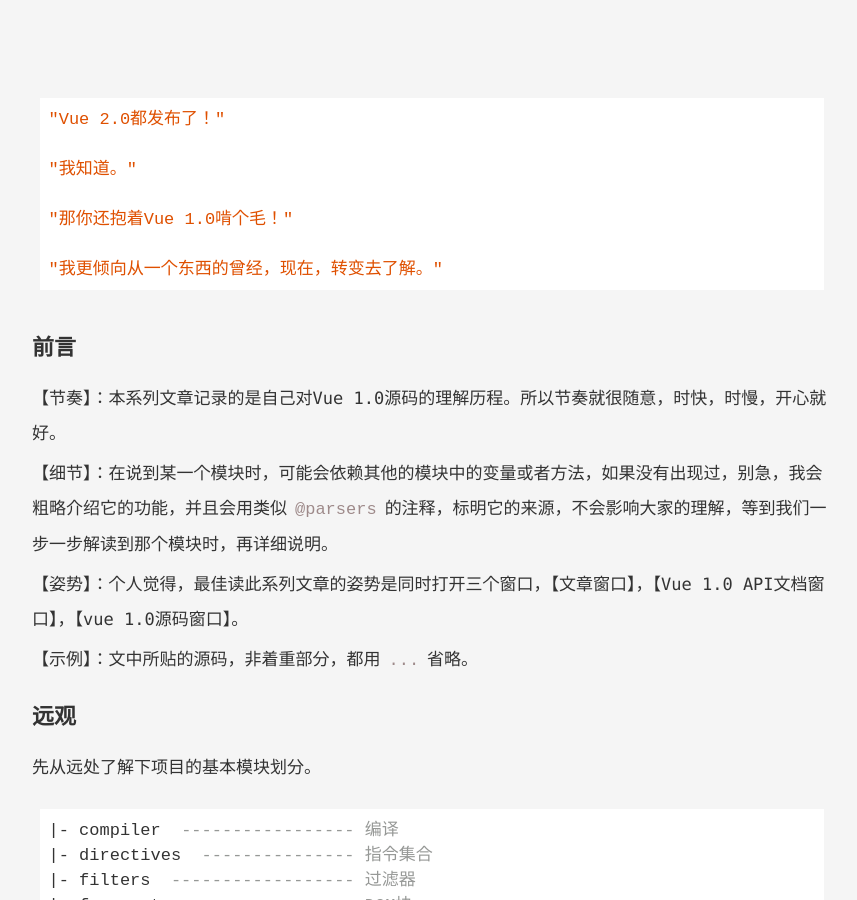
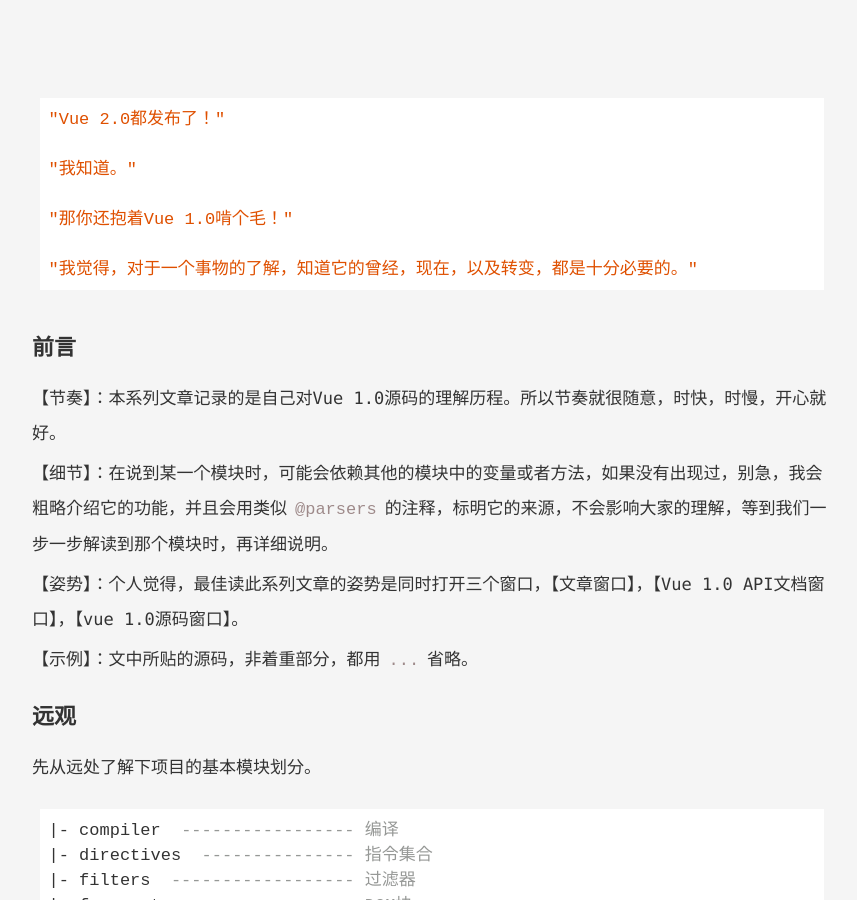
Before and after one commit to AxeMea/axemea.github.com, a Jekyll site: the page built from _posts/2016-11-30-闲谈Vue1-1-初识.md, in a window 1280 px wide and 900 px high, scrolled down 388 px. Shown: the whole window, without its empty margins (208-1065 px from the left). Built offline with Jekyll 4.4.1, drawn with Linux system fonts in a browser that asks for light colours; comment, search, counter and statistics services are not loaded.

Commit message:
update：update post

````diff
--- a/_posts/2016-11-30-闲谈Vue1-1-初识.md
+++ b/_posts/2016-11-30-闲谈Vue1-1-初识.md
@@ -12,7 +12,7 @@
 
 "那你还抱着Vue 1.0啃个毛！"
 
-"我更倾向从一个东西的曾经，现在，转变去了解。"
+"我觉得，对于一个事物的了解，知道它的曾经，现在，以及转变，都是十分必要的。"
 ```
 
 ### 前言
````
